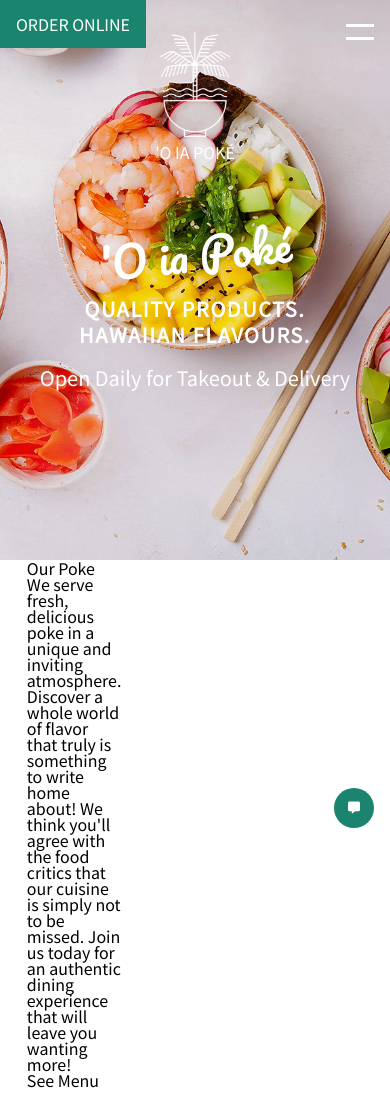
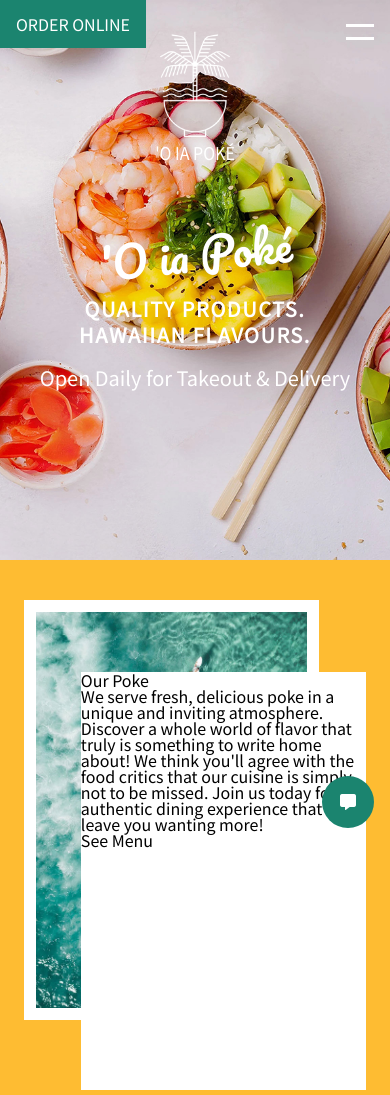
Before and after one commit to canosaer/poke, a website: page index.html in a window 390 px wide. Shown: the top 1095 px of the page. Drawn offline with Linux system fonts and the light colour scheme.

Commit message:
mobile about

```diff
--- a/src/scss/main.scss
+++ b/src/scss/main.scss
@@ -36,7 +36,7 @@
 .content-grid{
 	display: grid;
 	grid-template-columns: repeat(12, 1fr);
-	grid-template-rows: 35rem 20rem 20rem 20rem 20rem 20rem;
+	grid-template-rows: 35rem 33.825rem 20rem 20rem 20rem 20rem;
 }
 
 // ----- INTRO SECTION -----
@@ -52,7 +52,8 @@
 	color: white;
 
 	&__title{
-		margin: 11.5rem 0 1.5rem;;
+		width: 90%;
+		margin: 11.5rem auto 1.5rem;;
 		font-size: 43px;
 		font-family: variables.$heading-text;
 		transform: rotate(-6deg)
@@ -111,7 +112,7 @@
 		margin-top: -1.75rem;
 		text-transform: uppercase;
 		color: white;
-		// transform:scale(1,1.5);
+		transform:scale(1,1.1);
 	}
 }
 
@@ -141,12 +142,11 @@
 	right: 1rem;
 	color: white;
 	background: variables.$green;
-	font-size: 0.75rem;
 	display: flex;
 	justify-content: center;
 	align-items: center;
-	width: 2.5rem;
-	height: 2.5rem;
+	width: 3.25rem;
+	height: 3.25rem;
 	border-radius: 50%;
 }
 
@@ -155,11 +155,32 @@
 // ----- ABOUT SECTION -----
 .about{
 	display: grid;
-	grid-template-columns: repeat(12, 1fr);
-	grid-template-rows: 5rem 5rem 5rem 5rem;
+	grid-template-columns: 0.25fr 0.6fr 2.5fr 0.5fr 0.25fr;
+	grid-template-rows: 2.5rem 4.5rem 21.75rem 4.375rem;
 	grid-row: 2/3;
 	grid-column: 1/-1;
+	background: variables.$yellow;
+
+	&__image{
+		grid-column: 2/4;
+		grid-row: 2/4;
+		background: url(../../src/img/main_img.jpg);
+		background-position: center;
+		background-size: cover;
+		border: 0.75rem solid white;
+	}
+
+	&__postcard{
+		grid-column: 3/5;
+		grid-row: 3/5;
+		background: white;
+	}
+
+
 }
+
+
+// ----- GALLERY SECTION -----
 
 .gallery{
 	display: none;
```
Also changed, not shown: dist/css/main.css, 1 other file.
